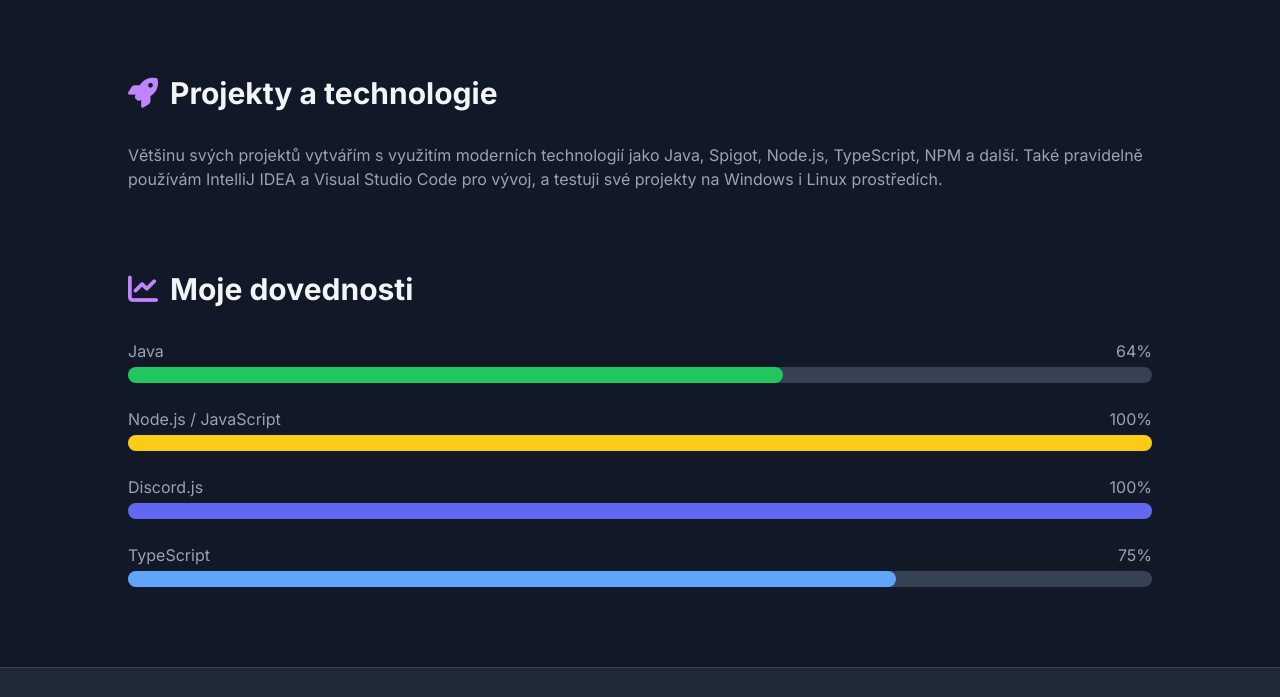
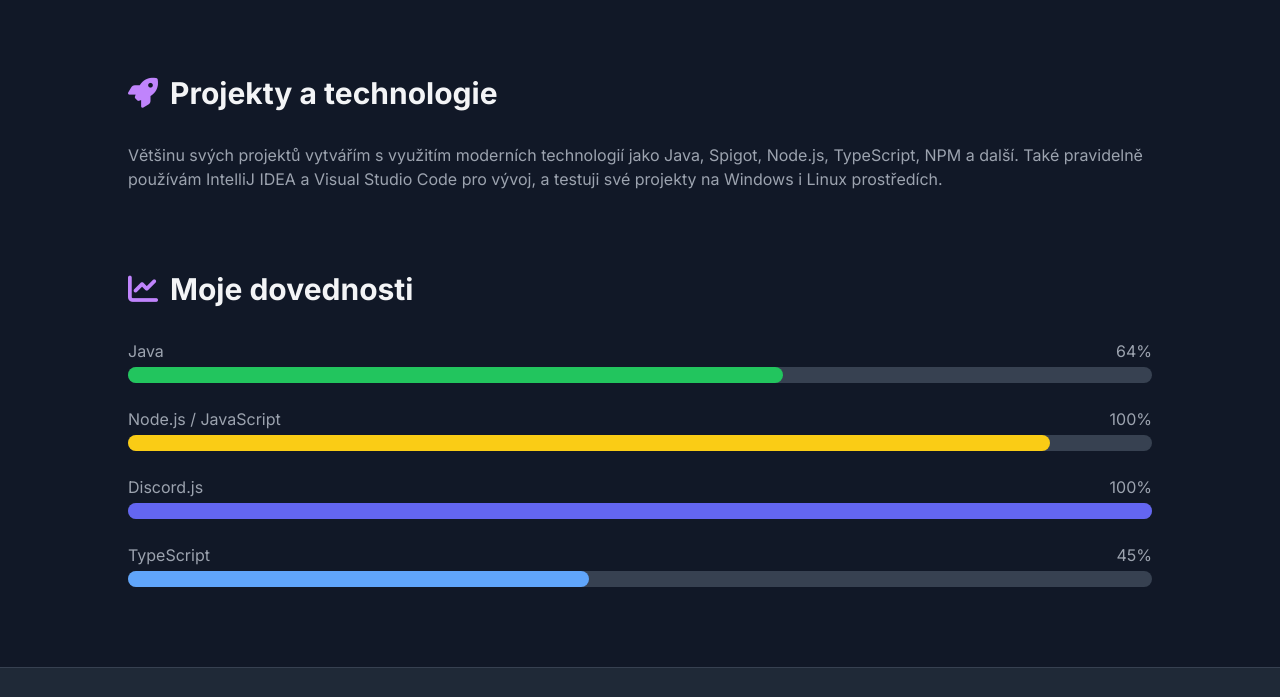
Before and after one commit to BlobyCS/web, a website: page about.html in a window 1280 px wide. Shown: the part 641-1338 px from the top of the page. Drawn offline with nearby package versions, Linux system fonts and the light colour scheme.

Commit message:
Update about.html

```diff
--- a/about.html
+++ b/about.html
@@ -86,7 +86,7 @@
                     <div>
                         <p class="text-gray-400 mb-1">Node.js / JavaScript <span class="float-right">100%</span></p>
                         <div class="w-full bg-gray-700 rounded-full h-4">
-                            <div class="bg-yellow-400 h-4 rounded-full" style="width:100%"></div>
+                            <div class="bg-yellow-400 h-4 rounded-full" style="width:90%"></div>
                         </div>
                     </div>
                     <div>
@@ -96,9 +96,9 @@
                         </div>
                     </div>
                     <div>
-                        <p class="text-gray-400 mb-1">TypeScript <span class="float-right">75%</span></p>
+                        <p class="text-gray-400 mb-1">TypeScript <span class="float-right">45%</span></p>
                         <div class="w-full bg-gray-700 rounded-full h-4">
-                            <div class="bg-blue-400 h-4 rounded-full" style="width:75%"></div>
+                            <div class="bg-blue-400 h-4 rounded-full" style="width:45%"></div>
                         </div>
                     </div>
                 </div>
```
